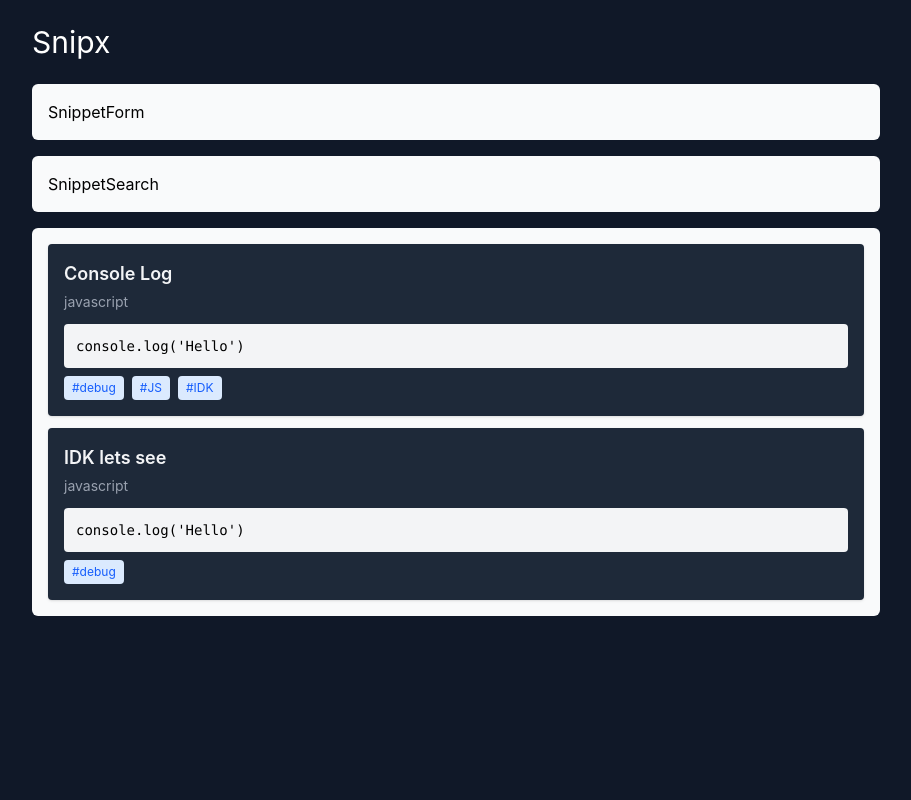
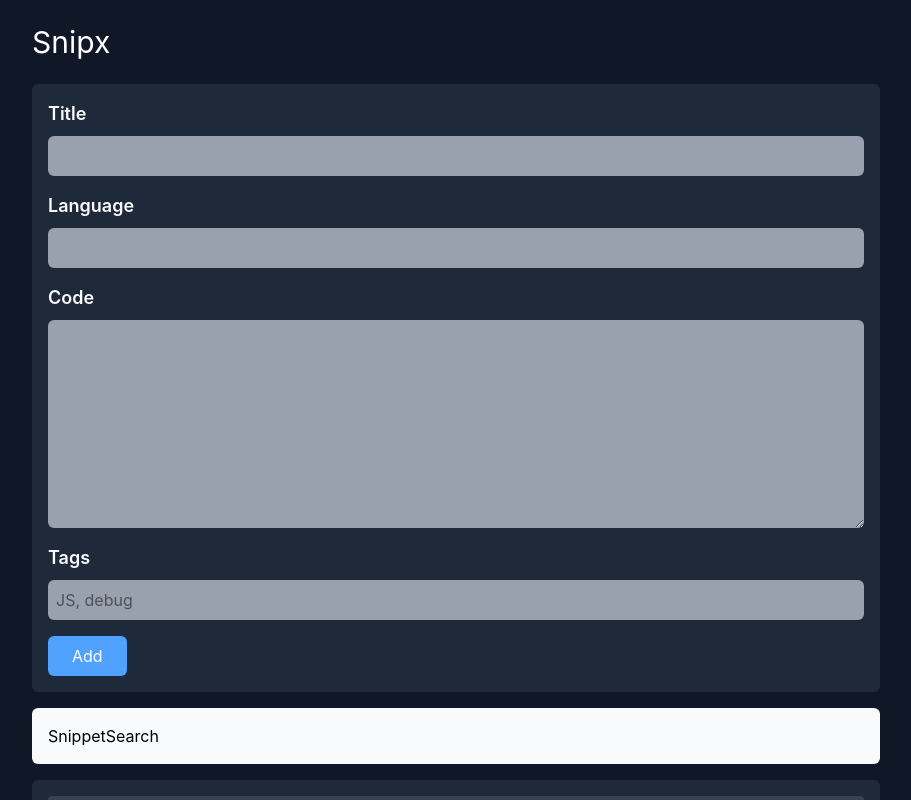
Before and after one commit to thecodemaster12/snipx, a React (Vite) app: page / in a window 1280 px wide. Shown: the top 800 px of the page, without its empty margins (184-1095 px from the left). Built offline with nearby package versions, Linux system fonts and the light colour scheme; data requests are answered from the project's data file.

Commit message:
adding snippets

```diff
--- a/src/components/pages/HomePage.jsx
+++ b/src/components/pages/HomePage.jsx
@@ -9,13 +9,13 @@ const HomePage = () => {
     <div className="max-w-4xl mx-auto p-6">
       <h2 className="text-3xl mb-6">Snipx</h2>
       <div className="space-y-4">
-        <div className="bg-gray-50 p-4 rounded-md text-black">
+        <div className="bg-gray-800 p-4 rounded-md text-black">
           <SnippetForm />
         </div>
         <div className="bg-gray-50 p-4 rounded-md text-black">
           <SnippetSearch />
         </div>
-        <div className="bg-gray-50 p-4 rounded-md text-black">
+        <div className="bg-gray-800 p-4 rounded-md text-black">
           <SnippetList />
         </div>
       </div>
--- a/src/components/snippets/SnippetCard.jsx
+++ b/src/components/snippets/SnippetCard.jsx
@@ -1,7 +1,7 @@
 const SnippetCard = ({snippet}) => {
   return (
     <>
-      <div className="bg-gray-800 p-4 rounded shadow">
+      <div className="bg-gray-700 p-4 rounded shadow">
         <h2 className="text-lg font-semibold text-gray-100">
           {snippet.title}
         </h2>
--- a/src/components/snippets/SnippetForm.jsx
+++ b/src/components/snippets/SnippetForm.jsx
@@ -1,6 +1,26 @@
 const SnippetForm = () => {
   return (
-    <>SnippetForm</>
+    <>
+      <form className="space-y-4">
+        <div className="flex flex-col gap-2">
+          <label htmlFor="title" className="text-gray-50 font-semibold text-lg">Title</label>
+          <input className="bg-gray-400 p-2 rounded-md" type="text" name="title" id="" />
+        </div>
+        <div className="flex flex-col gap-2">
+          <label htmlFor="language" className="text-gray-50 font-semibold text-lg">Language</label>
+          <input className="bg-gray-400 p-2 rounded-md" type="text" name="language" id="" />
+        </div>
+        <div className="flex flex-col gap-2">
+          <label htmlFor="code" className="text-gray-50 font-semibold text-lg">Code</label>
+          <textarea className="bg-gray-400 p-2 rounded-md" name="code" id="" rows="8"></textarea>
+        </div>
+        <div className="flex flex-col gap-2">
+          <label htmlFor="tags" className="text-gray-50 font-semibold text-lg">Tags</label>
+          <input className="bg-gray-400 p-2 rounded-md" type="text" name="tags" placeholder="JS, debug" />
+        </div>
+        <button type="submit" className="py-2 px-6 bg-blue-400 text-white rounded-md">Add</button>
+      </form>
+    </>
   )
 }
 
--- a/src/context/SnippetContex.jsx
+++ b/src/context/SnippetContex.jsx
@@ -5,6 +5,10 @@ export const SnippetContext = createContext();
 export const SnippetProvider = ({children}) => {
   const [snippets, setSnippets] = useState([]);
   const [loading, setLoading] = useState(true);
+
+  const addSnippet = (snippetData) => {
+
+  }
 
   const fetchSnippets = async () => {
     try {
```
